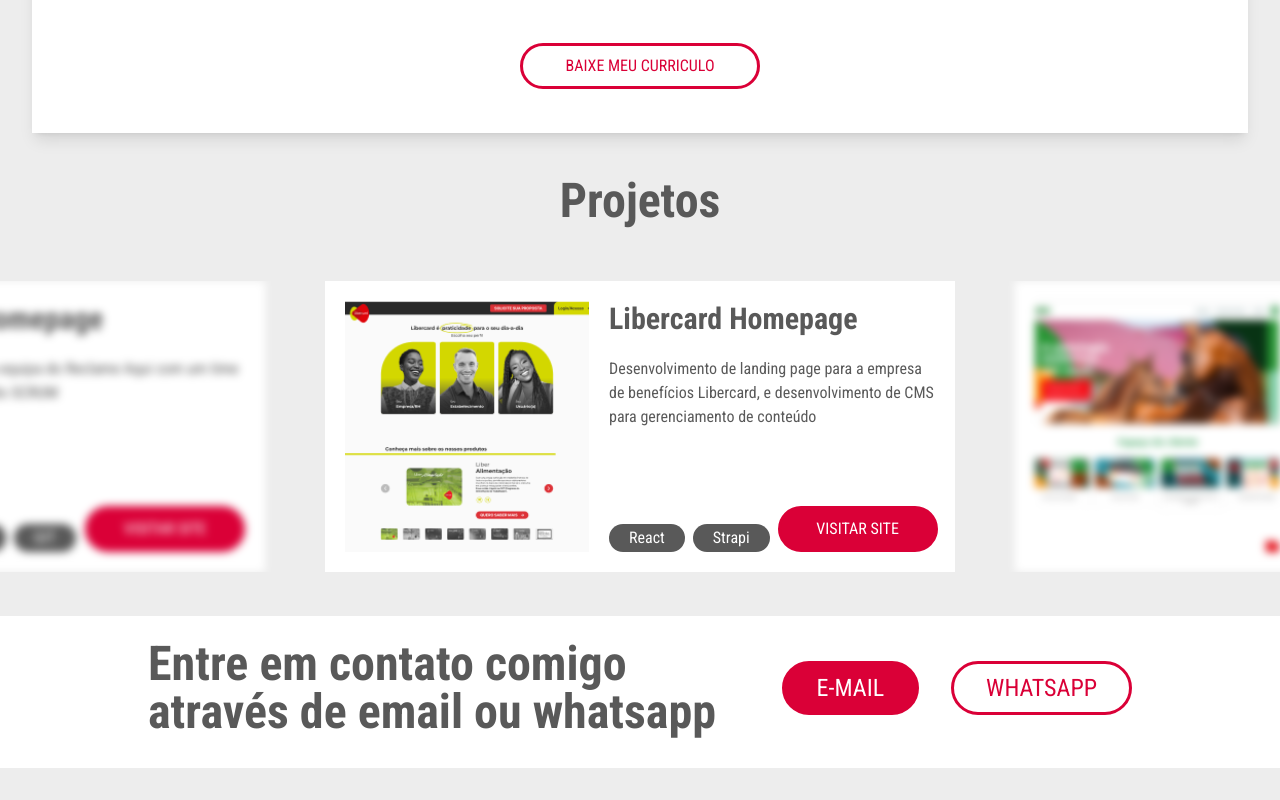
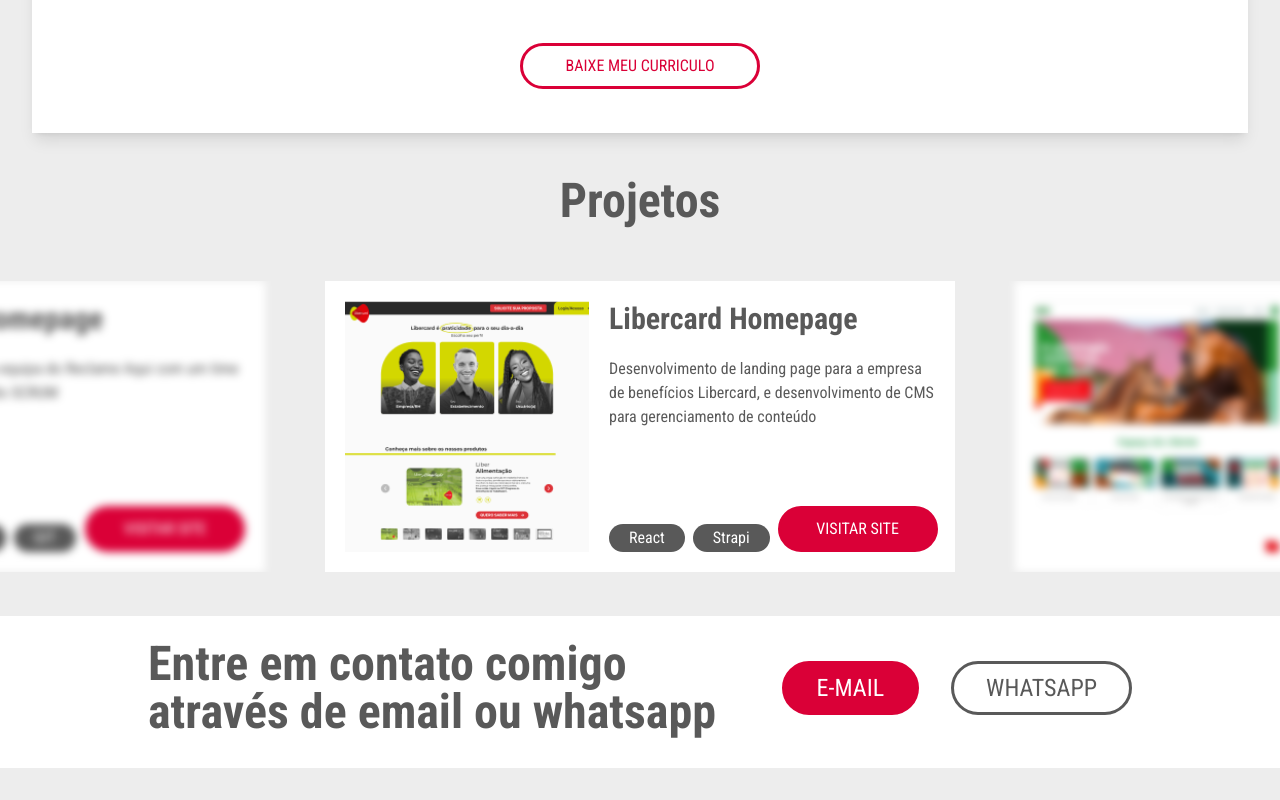
Before and after one commit to IgorSousaFront/dev-cria, a Next.js app: page / in a window 1280 px wide. Shown: the part 960-1760 px from the top of the page. Built offline with nearby package versions, Linux system fonts and the light colour scheme.

Commit message:
fix: solve whatsapp number

```diff
--- a/src/components/Contact/index.tsx
+++ b/src/components/Contact/index.tsx
@@ -19,7 +19,7 @@
           </h3>
           <div className="w-full md:w-auto flex flex-col md:flex-row items-center gap-4 md:gap-8">
             <Button onClick={() => router.push('mailto:igor.ssqwe@gmail.com')}><span className="text-2xl">E-mail</span></Button>
-            <Button onClick={() => window.open('https://wa.me/55985706621', '_blank')} type="outlined"><span className="text-2xl">Whatsapp</span></Button>
+            <Button onClick={() => window.open('https://wa.me/5585985706621', '_blank')} type="outlined" color="light"><span className="text-2xl">Whatsapp</span></Button>
           </div>
         </div>
       </Container>
```
